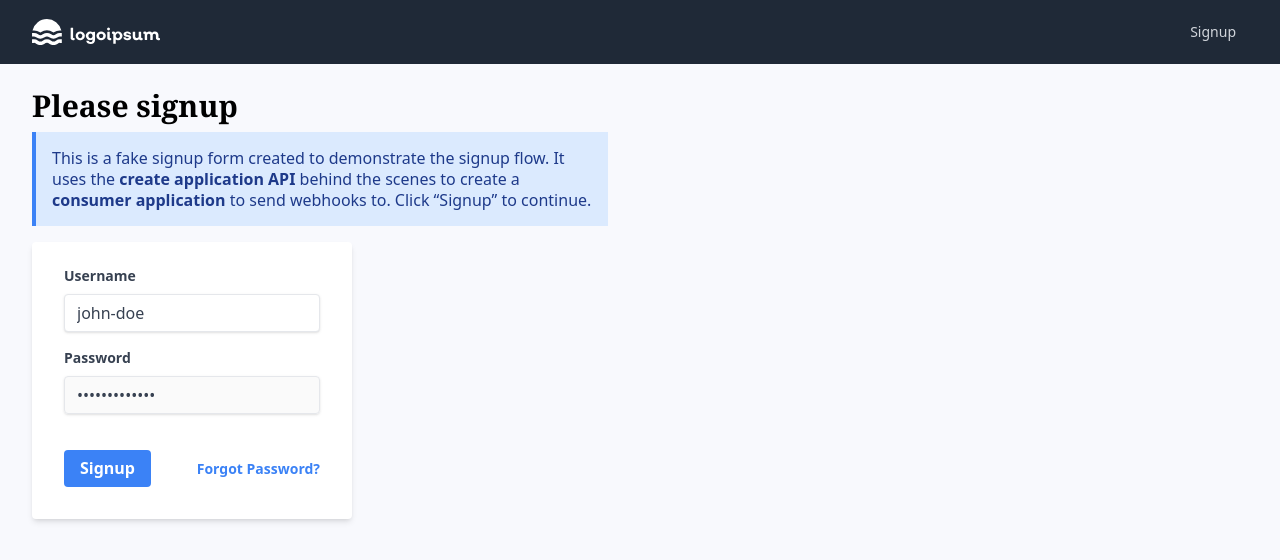
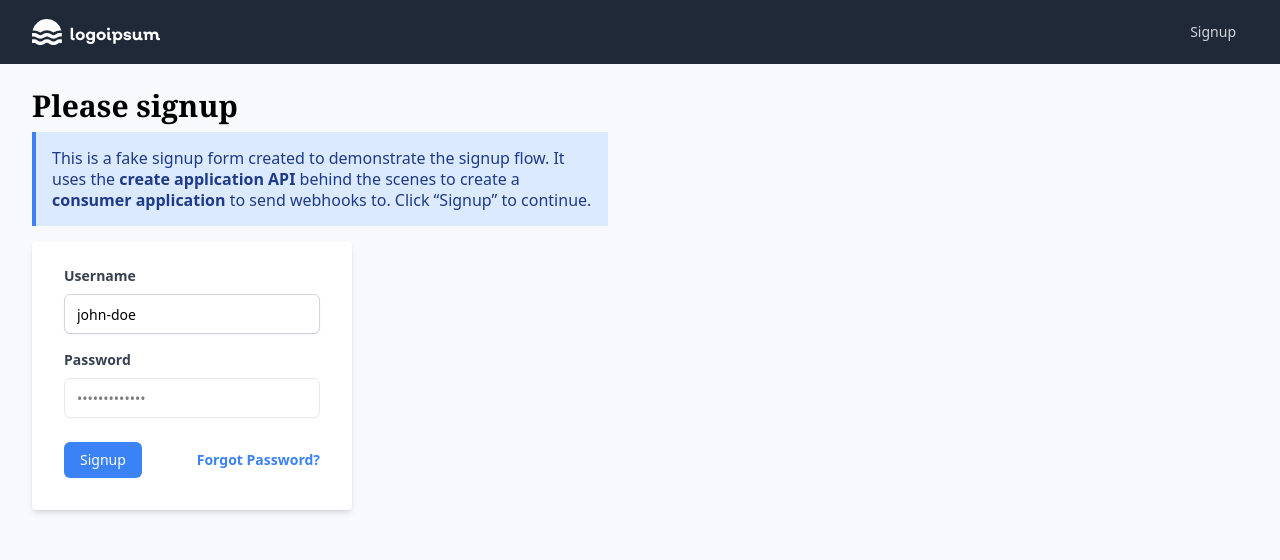
Before and after one commit to svix/svix-example, a Next.js app: page /signup in a window 1280 px wide. Shown: the top 560 px of the page. Built offline with nearby package versions, Linux system fonts and the light colour scheme.

Commit message:
Replace heroicons with lucide and add shadcn styled components (#13)
* feat: introduce shadcn ui components and lucide icons

* Replace custom icons with lucide-react

```diff
--- a/package.json
+++ b/package.json
@@ -12,9 +12,9 @@
   },
   "dependencies": {
     "@headlessui/react": "^1.7.10",
-    "@heroicons/react": "^2.0.15",
     "@next/font": "13.1.6",
     "clsx": "^1.2.1",
+    "lucide-react": "^0.513.0",
     "micro": "^10.0.1",
     "next": "13.5.7",
     "react": "18.2.0",
--- a/src/components/AppLayout.tsx
+++ b/src/components/AppLayout.tsx
@@ -1,6 +1,6 @@
 import { Fragment, useEffect, useState } from "react";
 import { Disclosure, Menu, Transition } from "@headlessui/react";
-import { Bars3Icon, BellIcon, XMarkIcon } from "@heroicons/react/24/outline";
+import { Menu as MenuIcon, Bell, X } from "lucide-react";
 import Head from "next/head";
 import clsx from "clsx";
 import Link from "next/link";
@@ -134,9 +134,9 @@ export default function AppLayout({ children }: React.PropsWithChildren) {
                     <Disclosure.Button className="inline-flex items-center justify-center rounded-md bg-gray-800 p-2 text-gray-400 hover:bg-gray-700 hover:text-white focus:outline-none focus:ring-2 focus:ring-white focus:ring-offset-2 focus:ring-offset-gray-800">
                       <span className="sr-only">Open main menu</span>
                       {open ? (
-                        <XMarkIcon className="block h-6 w-6" aria-hidden="true" />
+                        <X className="block h-6 w-6" aria-hidden="true" />
                       ) : (
-                        <Bars3Icon className="block h-6 w-6" aria-hidden="true" />
+                        <MenuIcon className="block h-6 w-6" aria-hidden="true" />
                       )}
                     </Disclosure.Button>
                   </div>
@@ -182,7 +182,7 @@ export default function AppLayout({ children }: React.PropsWithChildren) {
                         className="ml-auto flex-shrink-0 rounded-full bg-gray-800 p-1 text-gray-400 hover:text-white focus:outline-none focus:ring-2 focus:ring-white focus:ring-offset-2 focus:ring-offset-gray-800"
                       >
                         <span className="sr-only">View notifications</span>
-                        <BellIcon className="h-6 w-6" aria-hidden="true" />
+                        <Bell className="h-6 w-6" aria-hidden="true" />
                       </button>
                     </div>
                     <div className="mt-3 space-y-1 px-2">
--- /dev/null
+++ b/src/components/ui/button.tsx
@@ -0,0 +1,23 @@
+/* eslint-disable react/prop-types */
+import * as React from "react";
+import { cn } from "@/lib/utils";
+
+export type ButtonProps = React.ButtonHTMLAttributes<HTMLButtonElement>;
+
+const Button = React.forwardRef<HTMLButtonElement, ButtonProps>(
+  ({ className, ...props }, ref) => {
+    return (
+      <button
+        ref={ref}
+        className={cn(
+          "inline-flex items-center justify-center whitespace-nowrap rounded-md bg-blue-500 text-sm font-medium text-white transition-colors hover:bg-blue-600 focus-visible:outline-none focus-visible:ring-2 focus-visible:ring-offset-2 disabled:pointer-events-none disabled:opacity-50 px-4 py-2",
+          className
+        )}
+        {...props}
+      />
+    );
+  }
+);
+Button.displayName = "Button";
+
+export { Button };
--- /dev/null
+++ b/src/components/ui/input.tsx
@@ -0,0 +1,24 @@
+/* eslint-disable react/prop-types */
+import * as React from "react";
+import { cn } from "@/lib/utils";
+
+export type InputProps = React.InputHTMLAttributes<HTMLInputElement>;
+
+const Input = React.forwardRef<HTMLInputElement, InputProps>(
+  ({ className, type, ...props }, ref) => {
+    return (
+      <input
+        type={type}
+        className={cn(
+          "flex h-10 w-full rounded-md border border-gray-300 bg-white px-3 py-2 text-sm placeholder-gray-500 shadow-sm focus-visible:outline-none focus-visible:ring-2 focus-visible:ring-blue-500 focus-visible:ring-offset-2 disabled:cursor-not-allowed disabled:opacity-50",
+          className
+        )}
+        ref={ref}
+        {...props}
+      />
+    );
+  }
+);
+Input.displayName = "Input";
+
+export { Input };
--- /dev/null
+++ b/src/lib/utils.ts
@@ -0,0 +1,5 @@
+import { clsx } from "clsx";
+
+export function cn(...inputs: any[]) {
+  return clsx(inputs);
+}
--- a/src/pages/dashboard/index.tsx
+++ b/src/pages/dashboard/index.tsx
@@ -5,18 +5,13 @@ import {
   postWithAuth,
 } from "@/auth";
 import { useState } from "react";
+import { Button } from "@/components/ui/button";
 
 function LoadingButton(props: { loading: boolean; value: string; onClick: () => void }) {
   return (
-    <button
-      className="
-bg-blue-500 hover:bg-blue-700 text-white font-bold py-2 px-4 rounded focus:outline-none focus:shadow-outline cursor-pointer
-      "
-      disabled={props.loading}
-      onClick={props.loading ? undefined : props.onClick}
-    >
+    <Button disabled={props.loading} onClick={props.loading ? undefined : props.onClick}>
       {props.loading ? "Loading..." : props.value}
-    </button>
+    </Button>
   );
 }
 
--- a/src/pages/signup.tsx
+++ b/src/pages/signup.tsx
@@ -2,6 +2,8 @@ import { getClientUser } from "@/auth";
 import { useRouter } from "next/router";
 import { useState } from "react";
 import { loginFinished } from "./autologin";
+import { Input } from "@/components/ui/input";
+import { Button } from "@/components/ui/button";
 
 export default function Login() {
   const router = useRouter();
@@ -51,10 +53,8 @@ export default function Login() {
             >
               Username
             </label>
-            <input
-              className="shadow appearance-none border rounded w-full py-2 px-3 text-gray-700 leading-tight focus:outline-none focus:shadow-outline"
+            <Input
               id="username"
-              type="text"
               placeholder="Username"
               value={username}
               onChange={(e) => {
@@ -70,21 +70,12 @@ export default function Login() {
             >
               Password
             </label>
-            <input
-              className="shadow appearance-none border rounded w-full py-2 px-3 text-gray-700 mb-3 leading-tight focus:outline-none focus:shadow-outline"
-              id="password"
-              type="password"
-              value="*************"
-              disabled
-            />
+            <Input id="password" type="password" value="*************" disabled />
           </div>
           <div className="flex items-center justify-between">
-            <input
-              type="submit"
-              className="bg-blue-500 hover:bg-blue-700 text-white font-bold py-2 px-4 rounded focus:outline-none focus:shadow-outline cursor-pointer"
-              value={loading ? "Loading..." : "Signup"}
-              disabled={loading}
-            />
+            <Button type="submit" disabled={loading}>
+              {loading ? "Loading..." : "Signup"}
+            </Button>
             {!loading && (
               <a
                 className="inline-block align-baseline font-bold text-sm text-blue-500 hover:text-blue-800"
```
Also changed, not shown: 1 other file (tests, documents, lock files or other folders).
